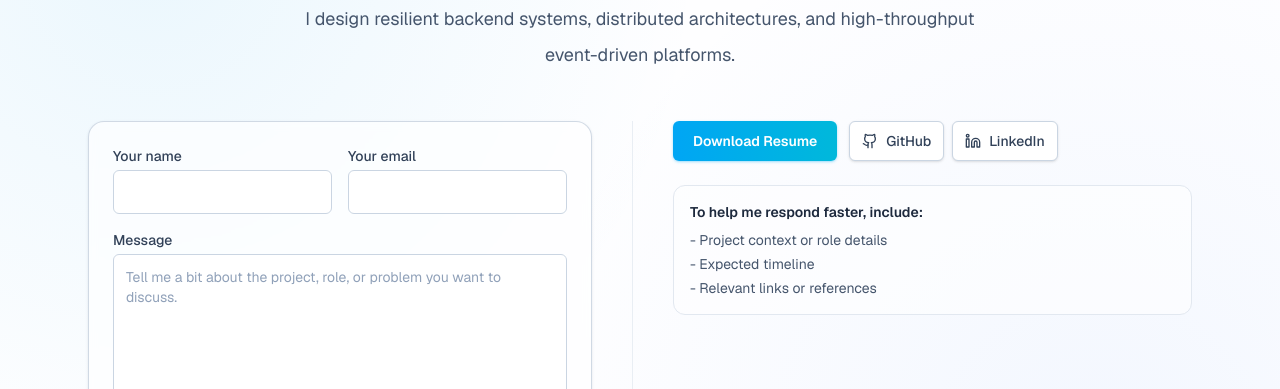
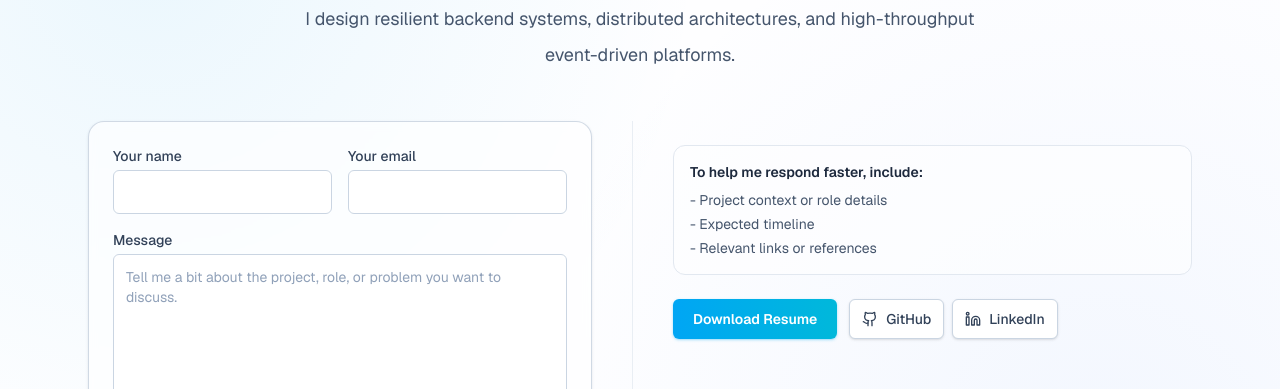
Before and after one commit to shrikanthavale/shrikant-portfolio, a Next.js app: page / in a window 1280 px wide. Shown: the part 3400-3789 px from the top of the page. Built offline with nearby package versions, Linux system fonts and the light colour scheme; no server answers.

Commit message:
style: move contact actions below guidance

```diff
--- a/app/components/ContactSection.tsx
+++ b/app/components/ContactSection.tsx
@@ -78,7 +78,16 @@ export default function ContactSection() {
 
         <div className="mt-12 grid gap-10 lg:grid-cols-[1.05fr_1fr] lg:items-start">
           <div className="lg:order-2">
-            <div className="flex flex-col items-stretch gap-3 sm:flex-row sm:flex-wrap sm:items-center">
+            <div className="mt-6 rounded-xl border border-slate-200 bg-white/60 p-4 dark:border-slate-800 dark:bg-slate-900/40">
+              <p className="text-sm font-semibold text-slate-800 dark:text-slate-100">To help me respond faster, include:</p>
+              <ul className="mt-2 space-y-1 text-sm text-slate-600 dark:text-slate-300">
+                <li>- Project context or role details</li>
+                <li>- Expected timeline</li>
+                <li>- Relevant links or references</li>
+              </ul>
+            </div>
+
+            <div className="mt-6 flex flex-col items-stretch gap-3 sm:flex-row sm:flex-wrap sm:items-center">
               <a
                 href="/Havale_Shrikant.pdf"
                 download
@@ -108,15 +117,6 @@ export default function ContactSection() {
                   <span>LinkedIn</span>
                 </a>
               </div>
-            </div>
-
-            <div className="mt-6 rounded-xl border border-slate-200 bg-white/60 p-4 dark:border-slate-800 dark:bg-slate-900/40">
-              <p className="text-sm font-semibold text-slate-800 dark:text-slate-100">To help me respond faster, include:</p>
-              <ul className="mt-2 space-y-1 text-sm text-slate-600 dark:text-slate-300">
-                <li>- Project context or role details</li>
-                <li>- Expected timeline</li>
-                <li>- Relevant links or references</li>
-              </ul>
             </div>
           </div>
 
```
